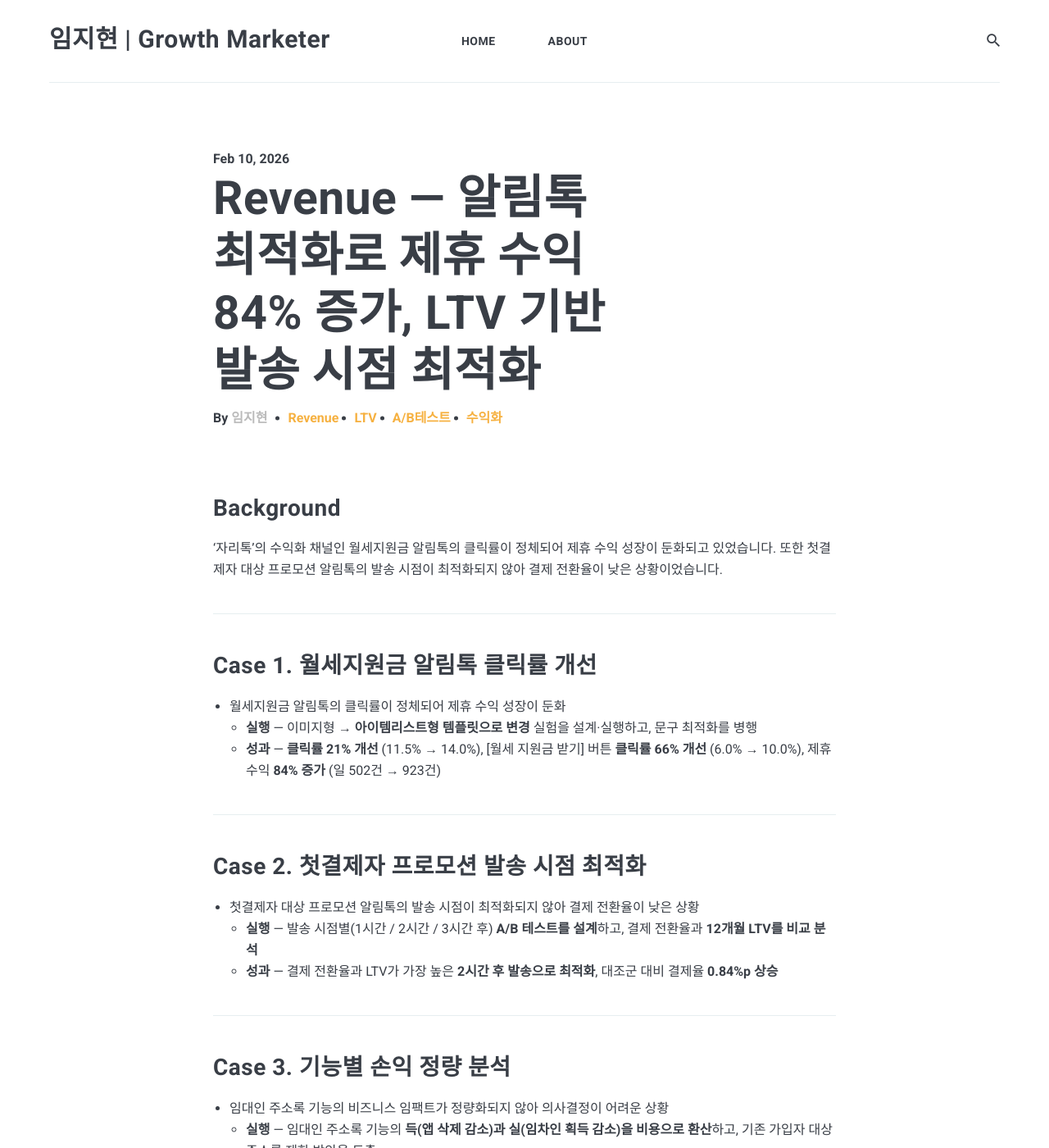
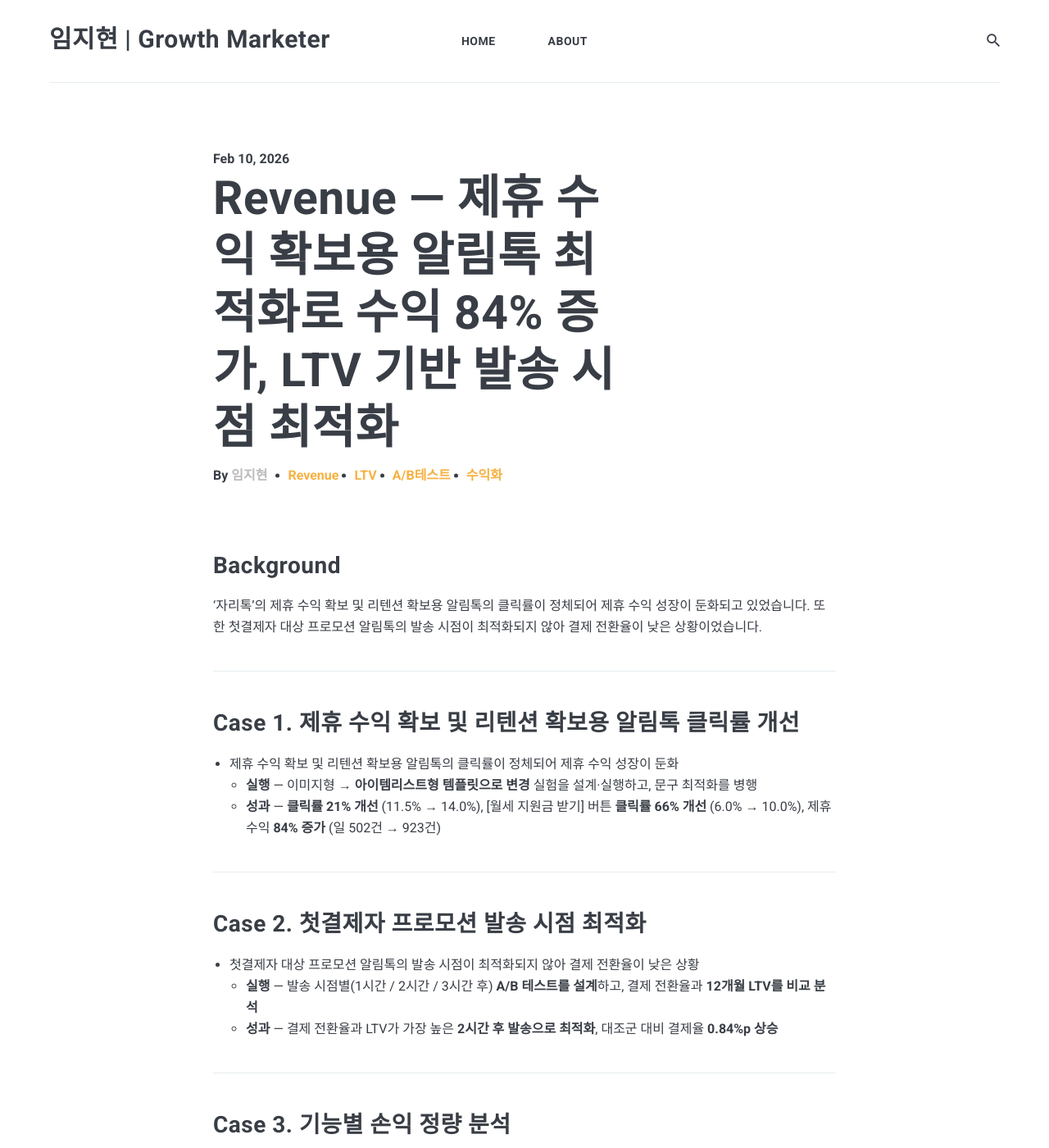
Before and after one commit to JyunIm/JyunIm.github.io, a Jekyll site: the page built from _posts/2026-02-10-revenue.markdown, in a window 1280 px wide and 1400 px high. Shown: the whole window at 82% size. Built offline with Jekyll 4.4.1, drawn with Linux system fonts in a browser that asks for light colours; nearby versions of some CDN libraries.

Commit message:
월세지원금 → 제휴 수익 확보용 알림톡으로 변경, 익명톡 → 임차인 커뮤니티로 변경
Co-Authored-By: Claude Opus 4.6 <noreply@anthropic.com>

```diff
--- a/_posts/2026-02-10-revenue.markdown
+++ b/_posts/2026-02-10-revenue.markdown
@@ -1,7 +1,7 @@
 ---
 layout: post
-title: "Revenue — 알림톡 최적화로 제휴 수익 84% 증가, LTV 기반 발송 시점 최적화"
-description: "월세지원금 알림톡 클릭률 개선으로 제휴 수익을 84% 증가시키고, 발송 시점별 A/B 테스트로 결제 전환율과 LTV가 가장 높은 최적 시점을 도출한 사례입니다."
+title: "Revenue — 제휴 수익 확보용 알림톡 최적화로 수익 84% 증가, LTV 기반 발송 시점 최적화"
+description: "제휴 수익 확보 및 리텐션 확보용 알림톡 클릭률 개선으로 제휴 수익을 84% 증가시키고, 발송 시점별 A/B 테스트로 결제 전환율과 LTV가 가장 높은 최적 시점을 도출한 사례입니다."
 date: 2026-02-10 10:00:00
 image: # no image
 tags: [Revenue, LTV, A/B테스트, 수익화]
@@ -9,13 +9,13 @@ tags: [Revenue, LTV, A/B테스트, 수익화]
 
 ## Background
 
-'자리톡'의 수익화 채널인 월세지원금 알림톡의 클릭률이 정체되어 제휴 수익 성장이 둔화되고 있었습니다. 또한 첫결제자 대상 프로모션 알림톡의 발송 시점이 최적화되지 않아 결제 전환율이 낮은 상황이었습니다.
+'자리톡'의 제휴 수익 확보 및 리텐션 확보용 알림톡의 클릭률이 정체되어 제휴 수익 성장이 둔화되고 있었습니다. 또한 첫결제자 대상 프로모션 알림톡의 발송 시점이 최적화되지 않아 결제 전환율이 낮은 상황이었습니다.
 
 ---
 
-## Case 1. 월세지원금 알림톡 클릭률 개선
+## Case 1. 제휴 수익 확보 및 리텐션 확보용 알림톡 클릭률 개선
 
-- 월세지원금 알림톡의 클릭률이 정체되어 제휴 수익 성장이 둔화
+- 제휴 수익 확보 및 리텐션 확보용 알림톡의 클릭률이 정체되어 제휴 수익 성장이 둔화
   - **실행** — 이미지형 → **아이템리스트형 템플릿으로 변경** 실험을 설계·실행하고, 문구 최적화를 병행
   - **성과** — **클릭률 21% 개선** (11.5% → 14.0%), [월세 지원금 받기] 버튼 **클릭률 66% 개선** (6.0% → 10.0%), 제휴 수익 **84% 증가** (일 502건 → 923건)
 
--- a/_posts/2026-02-11-retention.markdown
+++ b/_posts/2026-02-11-retention.markdown
@@ -29,7 +29,7 @@ tags: [Retention, 코호트분석, 이탈분석, CRM]
 
 ---
 
-## Case 3. 익명톡 커뮤니티 활성화
+## Case 3. 임차인 커뮤니티 활성화
 
 - 커뮤니티 활성도가 낮아 사용자 재방문 유인이 부족한 상황
   - **실행** — 푸시 발송 대상을 관여도 기반으로 **세분화·확대**
```
